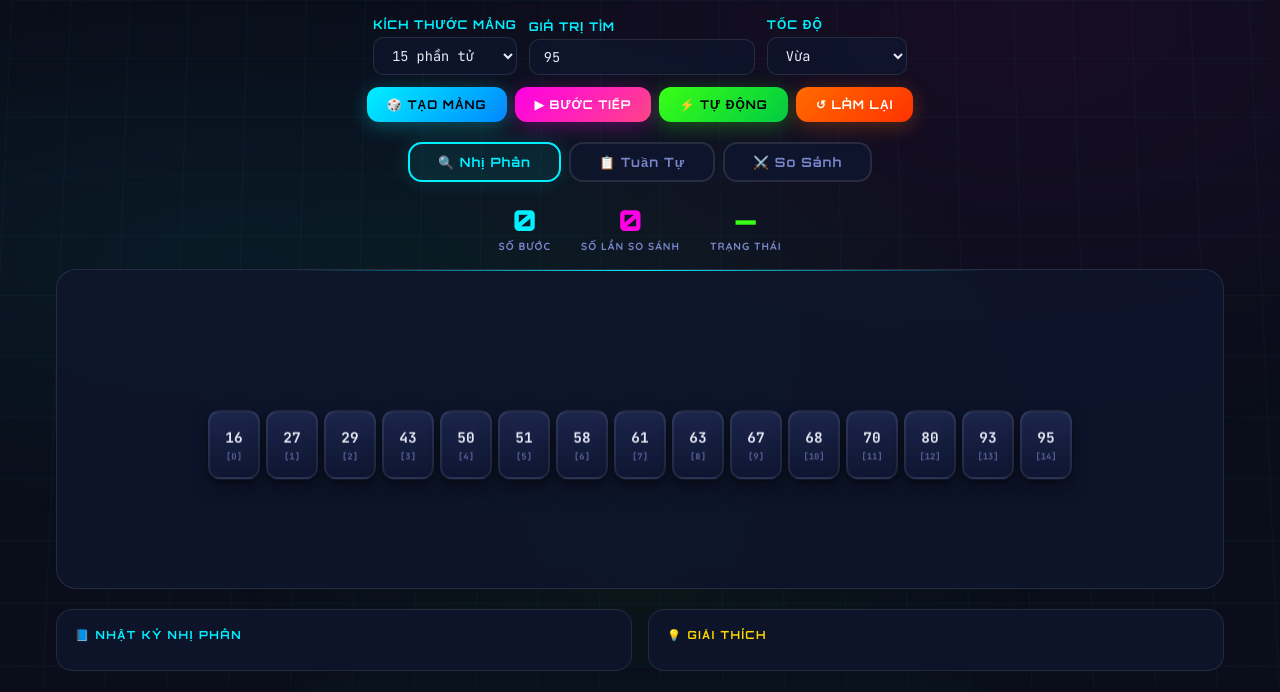
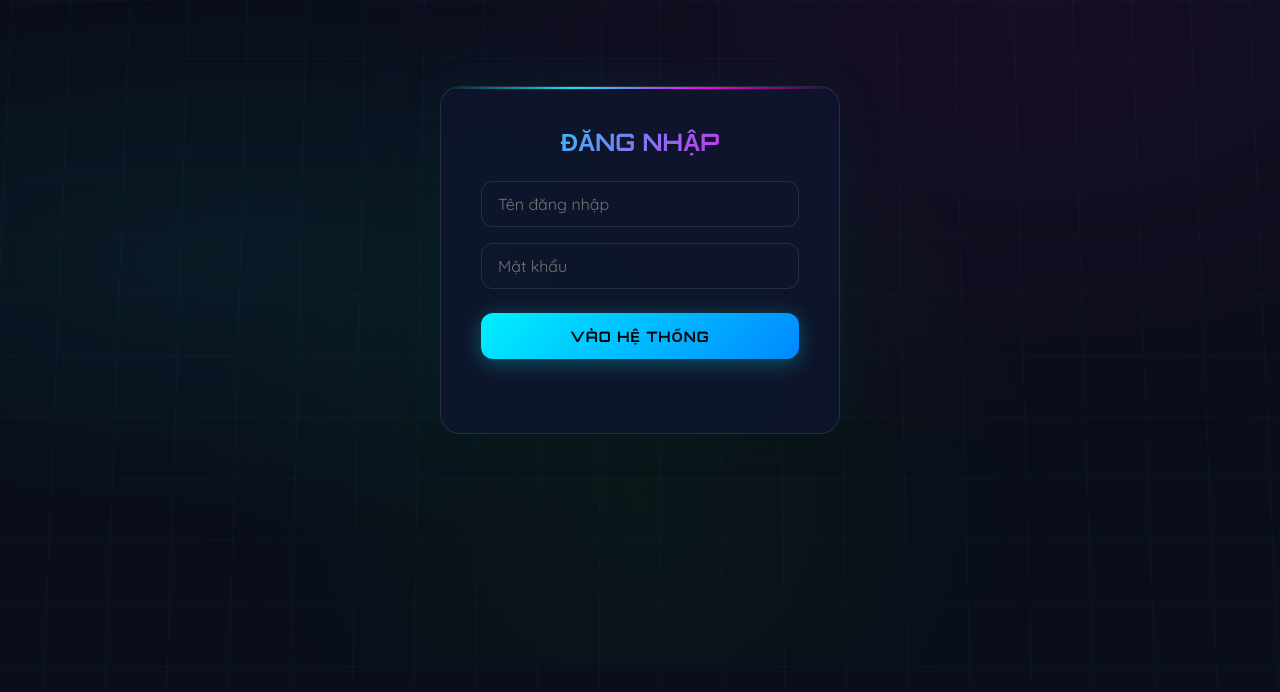
Before and after one commit to hoaithanhmathhnue-sys/mophong3d, a plain HTML site: page index.html in a window 1280 px wide. Shown: the part 140-832 px from the top of the page. After the commit the page ends 800 px from the top, so only its background shows below. Drawn offline with Linux system fonts and the light colour scheme.

Commit message:
Update index.html

```diff
--- a/index.html
+++ b/index.html
@@ -811,9 +811,117 @@ body::after {
   }
   .author-logo { display: none; }
 }
+
+/* ===== LOGIN =======*/
+.login-container {
+  display: flex;
+  justify-content: center;
+  align-items: center;
+  min-height: 100vh;
+}
+
+.login-card {
+  background: var(--bg-card);
+  border: 1px solid var(--glass-border);
+  border-radius: 20px;
+  padding: 40px;
+  width: 100%;
+  max-width: 400px;
+  backdrop-filter: blur(10px);
+  box-shadow: 0 0 40px rgba(0,240,255,0.07), 0 8px 32px rgba(0,0,0,0.4);
+  text-align: center;
+  position: relative;
+  overflow: hidden;
+}
+
+.login-card::before {
+  content: '';
+  position: absolute;
+  top: 0; left: 0; right: 0;
+  height: 2px;
+  background: linear-gradient(90deg, transparent, var(--neon-cyan), var(--neon-magenta), transparent);
+}
+
+.login-title {
+  font-family: 'Orbitron', sans-serif;
+  font-size: 1.5rem;
+  font-weight: 700;
+  background: linear-gradient(135deg, var(--neon-cyan), var(--neon-magenta));
+  -webkit-background-clip: text;
+  -webkit-text-fill-color: transparent;
+  margin-bottom: 24px;
+}
+
+.login-input {
+  width: 100%;
+  background: rgba(15, 22, 45, 0.5);
+  border: 1px solid var(--glass-border);
+  color: var(--text-primary);
+  font-family: 'Quicksand', sans-serif;
+  font-size: 1rem;
+  padding: 12px 16px;
+  border-radius: 12px;
+  margin-bottom: 16px;
+  outline: none;
+  transition: all 0.3s;
+}
+
+.login-input:focus {
+  border-color: var(--neon-cyan);
+  box-shadow: 0 0 15px rgba(0,240,255,0.2);
+}
+
+.login-btn {
+  width: 100%;
+  font-family: 'Orbitron', sans-serif;
+  font-size: 0.9rem;
+  font-weight: 700;
+  padding: 14px;
+  border: none;
+  border-radius: 12px;
+  cursor: pointer;
+  transition: all 0.3s;
+  letter-spacing: 1px;
+  text-transform: uppercase;
+  background: linear-gradient(135deg, var(--neon-cyan), #0088ff);
+  color: #000;
+  box-shadow: 0 4px 20px rgba(0,240,255,0.3);
+  margin-top: 8px;
+}
+
+.login-btn:hover {
+  transform: translateY(-2px);
+  box-shadow: 0 6px 30px rgba(0,240,255,0.5);
+}
+
+.login-error {
+  color: var(--neon-orange);
+  font-size: 0.85rem;
+  margin-top: 16px;
+  font-family: 'JetBrains Mono', monospace;
+  opacity: 0;
+  transition: opacity 0.3s;
+}
+
+.login-error.show {
+  opacity: 1;
+}
+
 </style>
 </head>
 <body>
+
+<div id="loginContainer" class="login-container">
+  <div class="login-card">
+    <div class="login-title">ĐĂNG NHẬP</div>
+    <input type="text" id="username" class="login-input" placeholder="Tên đăng nhập" onkeypress="checkEnter(event)">
+    <input type="password" id="password" class="login-input" placeholder="Mật khẩu" onkeypress="checkEnter(event)">
+    <button class="login-btn" onclick="handleLogin()">VÀO HỆ THỐNG</button>
+    <div id="loginError" class="login-error">Tài khoản hoặc mật khẩu không đúng!</div>
+  </div>
+</div>
+
+<div id="appContainer" class="hidden">
 
 <div class="header">
   <div class="badge">TIN HỌC THPT</div>
@@ -978,6 +1086,8 @@ body::after {
     </div>
   </div>
 </div>
+
+</div> <!-- /appContainer -->
 
 <script>
 // ===== STATE =====
@@ -1427,7 +1537,30 @@ function spawnParticles(parent) {
 }
 
 // ===== INIT =====
-generateArray();
+// Login Logic
+function handleLogin() {
+  const user = document.getElementById('username').value.trim();
+  const pass = document.getElementById('password').value.trim();
+  const errorMsg = document.getElementById('loginError');
+
+  // Accept slightly different casing for user convenience
+  if (user.toLowerCase() === 'trần thị kim thoa' && pass === '12345') {
+    document.getElementById('loginContainer').style.display = 'none';
+    const app = document.getElementById('appContainer');
+    app.classList.remove('hidden');
+    app.style.display = 'block'; // Ensure overrides inline display if any
+    generateArray(); // Start app
+  } else {
+    errorMsg.classList.add('show');
+    setTimeout(() => errorMsg.classList.remove('show'), 3000);
+  }
+}
+
+function checkEnter(e) {
+  if (e.key === 'Enter') {
+    handleLogin();
+  }
+}
 </script>
 </body>
 </html>
```
